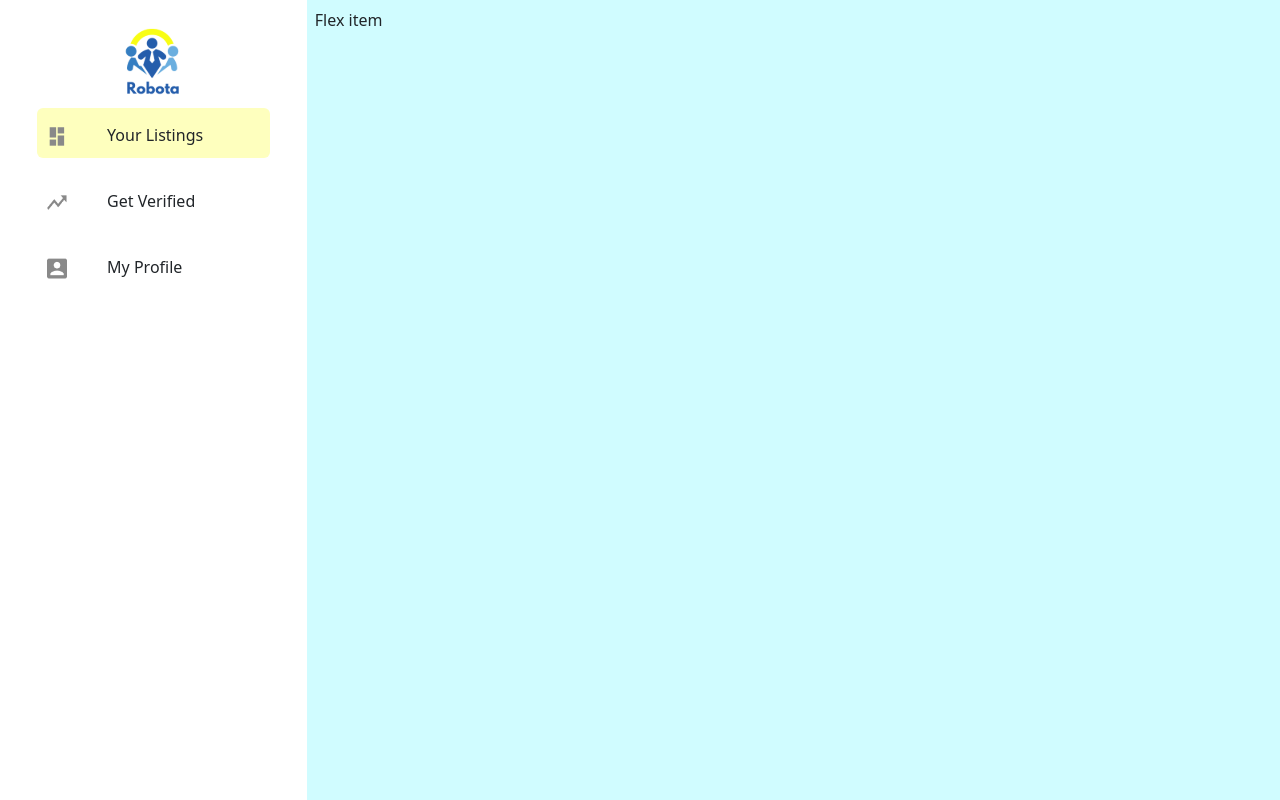
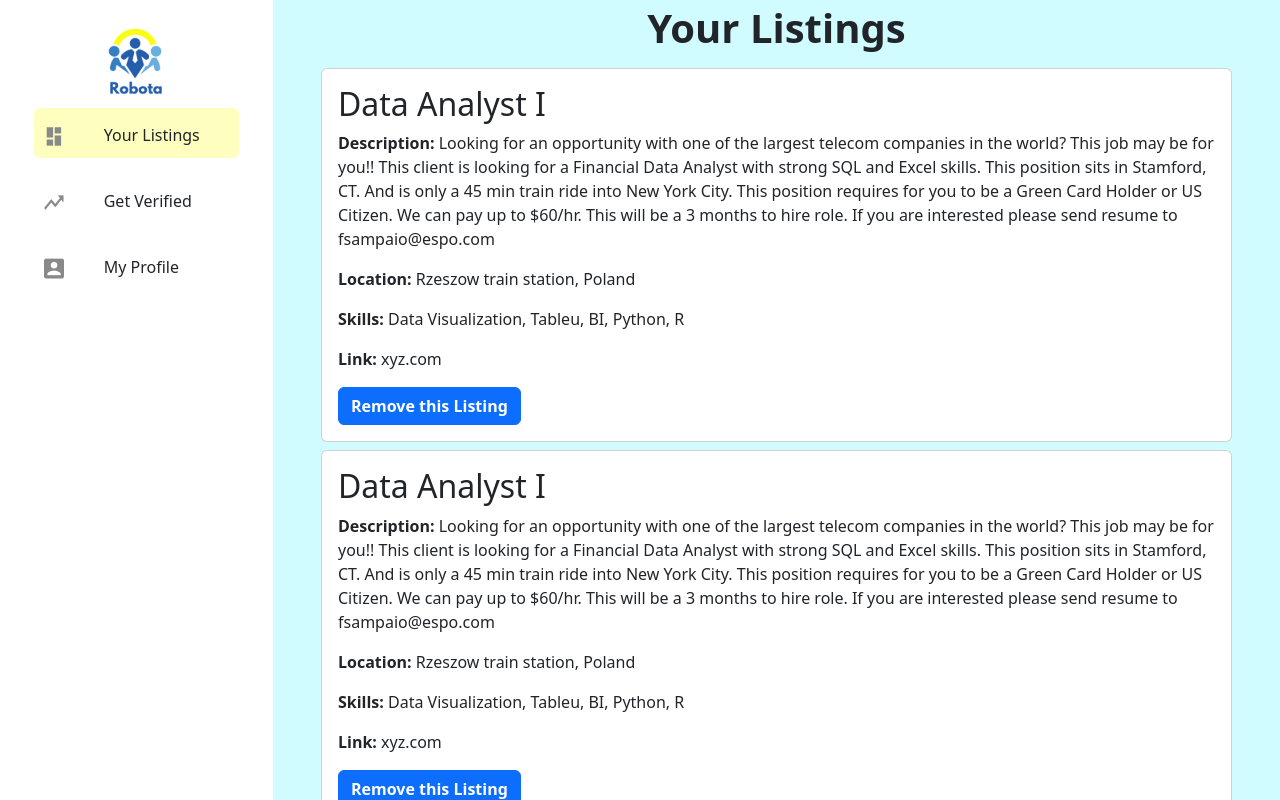
Before and after one commit to sabrinaspage/robota, a React (Create React App) app: page /company-listings in a window 1280 px wide. Built offline with nearby package versions, Linux system fonts and the light colour scheme.

Commit message:
job pages and their cards

```diff
--- /dev/null
+++ b/src/components/JobCard.tsx
@@ -0,0 +1,49 @@
+import RobotaButton, { ButtonTypes } from "./RobotaButton";
+
+interface JobsCardProps {
+  title: string;
+  description: string;
+  location: string;
+  skills: string;
+  link?: string;
+  handleClick?: (e: any) => void;
+}
+
+const JobCard = ({
+  title,
+  description,
+  location,
+  skills,
+  link,
+  handleClick,
+}: JobsCardProps) => {
+  return (
+    <div className="card mt-2">
+      <div className="card-body">
+        <h2 className="card-title">{title}</h2>
+        <p className="card-text">
+          <b>Description:</b> {description}
+        </p>
+        <p className="card-text">
+          <b>Location:</b> {location}
+        </p>
+        <p className="card-text">
+          <b>Skills:</b> {skills}
+        </p>
+        <p className="card-text">
+          <b>Link:</b> {link}
+        </p>
+        {handleClick && (
+          <RobotaButton
+            title="Remove this Listing"
+            urlPath="#"
+            type={ButtonTypes.CONTAINED_LARGE}
+            onClick={handleClick}
+          />
+        )}
+      </div>
+    </div>
+  );
+};
+
+export default JobCard;
--- a/src/components/RobotaButton.tsx
+++ b/src/components/RobotaButton.tsx
@@ -9,7 +9,7 @@ interface SmallButtonProps {
   title: string;
   type: ButtonTypes;
   urlPath: string;
-  marginWidth?: string;
+  marginWidth?: any;
   onClick?: any;
 }
 
@@ -37,7 +37,8 @@ const RobotaButton = ({
       <button
         role="button"
         type="button"
-        className={`btn btn-primary btn-border-radius-sm btn-box-shadow ${marginWidth} text-white fw-bold`}
+        style={{ width: marginWidth }}
+        className={`btn btn-primary btn-border-radius-sm btn-box-shadow text-white fw-bold`}
         onClick={onClick}
       >
         {title}
--- a/src/components/Sidebar.tsx
+++ b/src/components/Sidebar.tsx
@@ -38,7 +38,7 @@ const Sidebar = ({ currentUserType }: SidebarProps) => {
     return (
       <div
         className="p-2 bd-highlight d-flex flex-column align-items-center"
-        style={{ backgroundColor: "white", width: 400 }}
+        style={{ backgroundColor: "white", width: 350 }}
       >
         <a href="/">
           <img src={RobotaLogo} alt="" width="100" height="relative" />
@@ -54,7 +54,7 @@ const Sidebar = ({ currentUserType }: SidebarProps) => {
   return (
     <div
       className="p-2 bd-highlight d-flex flex-column align-items-center"
-      style={{ backgroundColor: "white", width: 400 }}
+      style={{ backgroundColor: "white", width: 350 }}
     >
       <a href="/">
         <img src={RobotaLogo} alt="" width="100" height="relative" />
--- a/src/pages/Jobs.tsx
+++ b/src/pages/Jobs.tsx
@@ -1,4 +1,6 @@
 import { useLocation } from "react-router-dom";
+import JobCard from "../components/JobCard";
+import RobotaButton, { ButtonTypes } from "../components/RobotaButton";
 import Sidebar from "../components/Sidebar";
 
 interface JobsProps {
@@ -9,13 +11,37 @@ interface JobsProps {
 const CompanyListings = ({ id, currentUserType }: JobsProps) => {
   // call api here to get company's jobs postings
   return (
-    <div className="d-flex flex-row bd-highlight h-100">
+    <div className="d-flex flex-row" style={{ minHeight: "100%" }}>
       <Sidebar currentUserType={currentUserType} />
       <div
-        className="p-2 bd-highlight w-100"
-        style={{ backgroundColor: "#D0FCFF" }}
+        className="d-flex flex-column align-items-center w-100 ps-5 pe-5"
+        style={{ maxHeight: "100vh", overflow: "auto" }}
       >
-        Flex item
+        <h1 className="mt-1 fw-bold">Your Listings</h1>
+        <JobCard
+          title="Data Analyst I"
+          description="Looking for an opportunity with one of the largest telecom companies in the world? This job may be for you!! This client is looking for a Financial Data Analyst with strong SQL and Excel skills. This position sits in Stamford, CT. And is only a 45 min train ride into New York City. This position requires for you to be a Green Card Holder or US Citizen. We can pay up to $60/hr. This will be a 3 months to hire role. If you are interested please send resume to fsampaio@espo.com"
+          location="Rzeszow train station, Poland"
+          skills="Data Visualization, Tableu, BI, Python, R"
+          link="xyz.com"
+          handleClick={() => null}
+        />
+        <JobCard
+          title="Data Analyst I"
+          description="Looking for an opportunity with one of the largest telecom companies in the world? This job may be for you!! This client is looking for a Financial Data Analyst with strong SQL and Excel skills. This position sits in Stamford, CT. And is only a 45 min train ride into New York City. This position requires for you to be a Green Card Holder or US Citizen. We can pay up to $60/hr. This will be a 3 months to hire role. If you are interested please send resume to fsampaio@espo.com"
+          location="Rzeszow train station, Poland"
+          skills="Data Visualization, Tableu, BI, Python, R"
+          link="xyz.com"
+          handleClick={() => null}
+        />
+        <p />
+        <RobotaButton
+          marginWidth="100%"
+          title="Add a Listing"
+          urlPath="#"
+          type={ButtonTypes.CONTAINED_LARGE}
+        />
+        <p />
       </div>
     </div>
   );
@@ -26,10 +52,24 @@ const JobSeekerMatches = ({ id, currentUserType }: JobsProps) => (
   <div className="d-flex flex-row bd-highlight h-100">
     <Sidebar currentUserType={currentUserType} />
     <div
-      className="p-2 bd-highlight w-100"
-      style={{ backgroundColor: "#D0FCFF" }}
+      className="d-flex flex-column align-items-center w-100 ps-5 pe-5"
+      style={{ maxHeight: "100vh", overflow: "auto" }}
     >
-      Flex item
+      <h1 className="mt-1 fw-bold">Your Matches</h1>
+      <JobCard
+        title="Data Analyst I"
+        description="Looking for an opportunity with one of the largest telecom companies in the world? This job may be for you!! This client is looking for a Financial Data Analyst with strong SQL and Excel skills. This position sits in Stamford, CT. And is only a 45 min train ride into New York City. This position requires for you to be a Green Card Holder or US Citizen. We can pay up to $60/hr. This will be a 3 months to hire role. If you are interested please send resume to fsampaio@espo.com"
+        location="Rzeszow train station, Poland"
+        skills="Data Visualization, Tableu, BI, Python, R"
+        link="xyz.com"
+      />
+      <JobCard
+        title="Data Analyst I"
+        description="Looking for an opportunity with one of the largest telecom companies in the world? This job may be for you!! This client is looking for a Financial Data Analyst with strong SQL and Excel skills. This position sits in Stamford, CT. And is only a 45 min train ride into New York City. This position requires for you to be a Green Card Holder or US Citizen. We can pay up to $60/hr. This will be a 3 months to hire role. If you are interested please send resume to fsampaio@espo.com"
+        location="Rzeszow train station, Poland"
+        skills="Data Visualization, Tableu, BI, Python, R"
+        link="xyz.com"
+      />
     </div>
   </div>
 );
@@ -40,7 +80,14 @@ function Jobs() {
   const currentPath = useLocation().pathname;
 
   return (
-    <div style={{ height: "100vh" }}>
+    <div
+      style={{
+        height: "100vh",
+        backgroundColor: "#D0FCFF",
+        overflow: "auto",
+        maxHeight: "100%",
+      }}
+    >
       {currentPath === "/company-listings" && (
         <CompanyListings id={currentUserId} currentUserType="company" />
       )}
```
